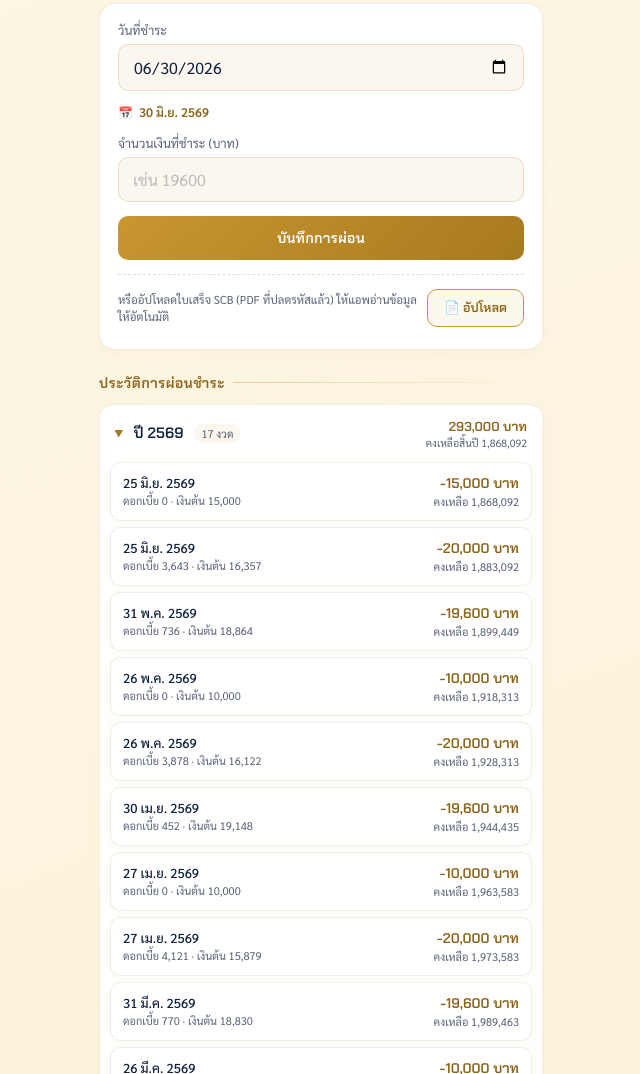
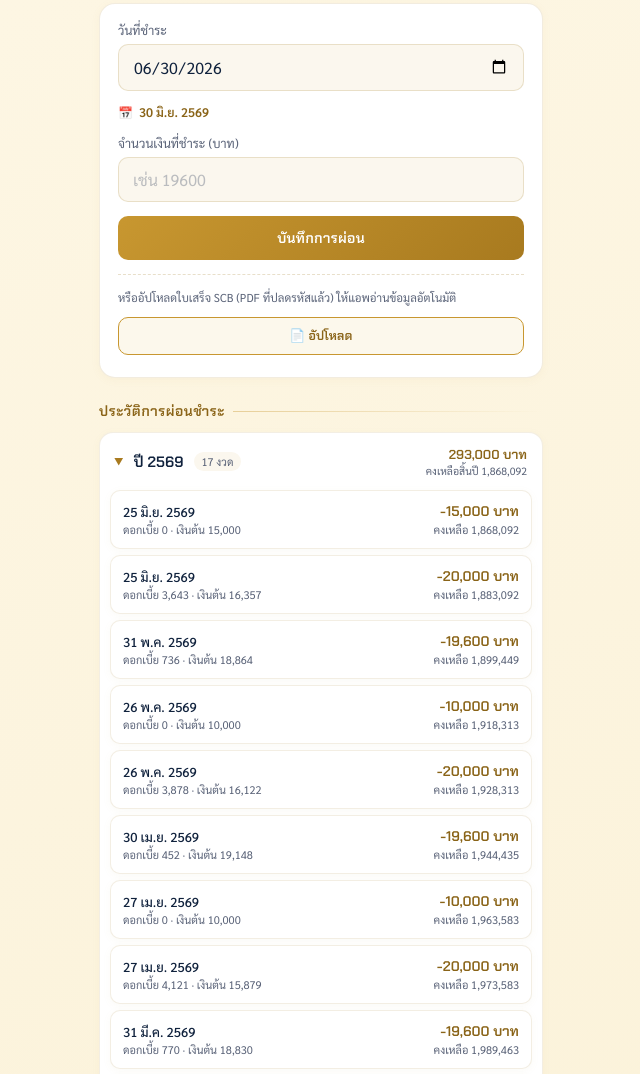
Before and after one commit to jayjaymj2-sketch/loan-tracker, a plain HTML site: page loan_tracker.html in a window 1280 px wide. Shown: the part 1924-2998 px from the top of the page, without its empty margins (319-959 px from the left). Drawn offline with Linux system fonts and the light colour scheme.

Commit message:
Add files via upload

```diff
--- a/loan_tracker.html
+++ b/loan_tracker.html
@@ -538,7 +538,8 @@ body{
 /* ปุ่มอัปโหลดใบเสร็จ PDF */
 .receipt-upload-row{
   display:flex;
-  align-items:center;
+  flex-direction:column;
+  align-items:stretch;
   gap:10px;
   margin:14px 0 4px;
   padding-top:14px;
@@ -547,11 +548,12 @@ body{
 .receipt-upload-row .ru-label{
   font-size:11.5px;
   color:var(--ink-soft);
-  flex:1;
-  line-height:1.5;
+  line-height:1.6;
+  word-break:keep-all;
+  overflow-wrap:break-word;
 }
 .btn-upload{
-  flex-shrink:0;
+  width:100%;
   border:1.5px solid var(--gold-500);
   background:rgba(227,185,74,0.1);
   color:var(--gold-700);
@@ -1909,7 +1911,7 @@ function render(){
         <button class="btn btn-primary" onclick="submitPayment()">บันทึกการผ่อน</button>
       </div>
       <div class="receipt-upload-row">
-        <div class="ru-label">หรืออัปโหลดใบเสร็จ SCB (PDF ที่ปลดรหัสแล้ว) ให้แอพอ่านข้อมูลให้อัตโนมัติ</div>
+        <div class="ru-label">หรืออัปโหลดใบเสร็จ SCB (PDF ที่ปลดรหัสแล้ว) ให้แอพอ่านข้อมูลอัตโนมัติ</div>
         <button class="btn-upload" id="receipt-upload-btn" onclick="document.getElementById('receipt-file-input').click()">📄 อัปโหลด</button>
         <input type="file" id="receipt-file-input" accept="application/pdf" style="display:none" onchange="handleReceiptFile(event)">
       </div>
```
